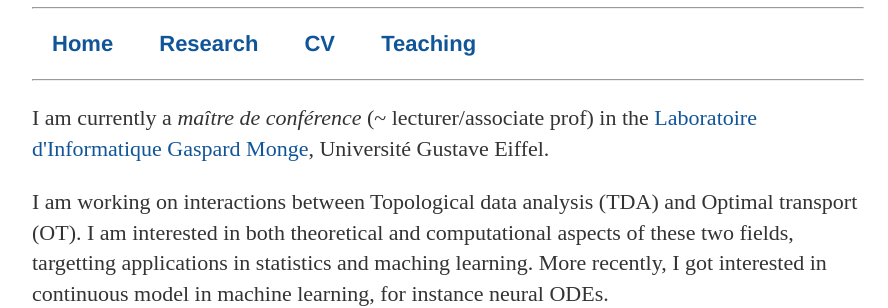
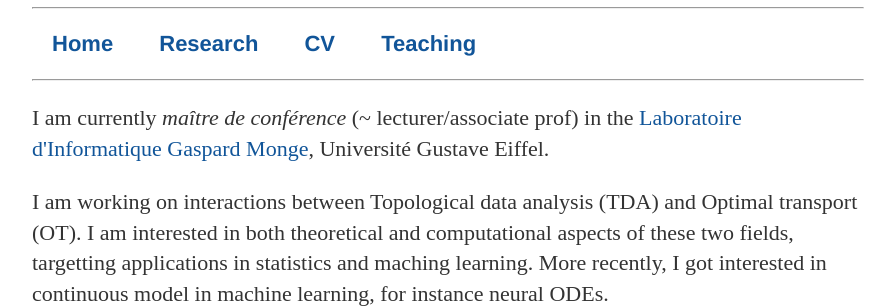
Before and after one commit to tlacombe/tlacombe.github.io, a Jekyll site: the page built from index.html, in a window 1280 px wide. Shown: the part 195-503 px from the top of the page, without its empty margins (192-1080 px from the left). Built offline with Jekyll 4.4.1, drawn with Linux system fonts in a browser that asks for light colours.

Commit message:
correction typo

```diff
--- a/index.html
+++ b/index.html
@@ -3,7 +3,7 @@ layout: default
 title: Théo Lacombe's webpage
 ---
 <div class="blurb">
-	<p>I am currently a <i>maître de conférence</i> (~ lecturer/associate prof) in the <a href="http://ligm.u-pem.fr">Laboratoire d'Informatique Gaspard Monge</a>, Université Gustave Eiffel.</p>
+	<p>I am currently <i>maître de conférence</i> (~ lecturer/associate prof) in the <a href="http://ligm.u-pem.fr">Laboratoire d'Informatique Gaspard Monge</a>, Université Gustave Eiffel.</p>
 	<p>
 		I am working on interactions between Topological data analysis (TDA) and Optimal transport (OT). I am interested in both theoretical and computational aspects of these two fields, targetting applications in statistics and maching learning. More recently, I got interested in continuous model in machine learning, for instance neural ODEs.
 	</p>
```
